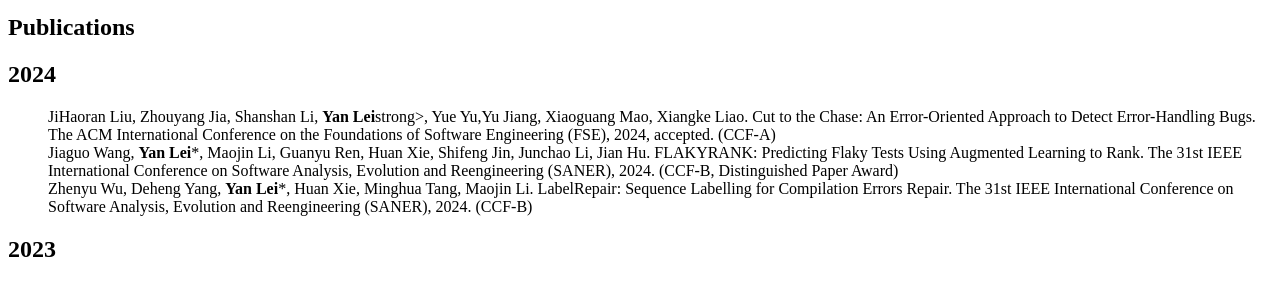
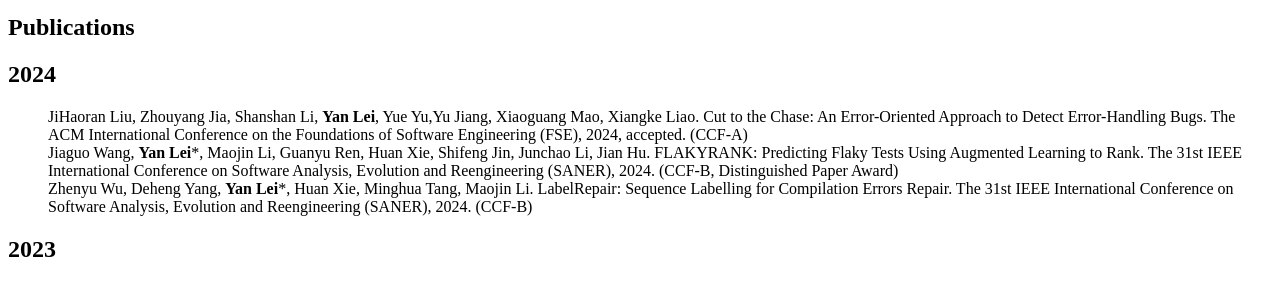
Before and after one commit to yanlei-cs/yanlei-cs.github.io, a Jekyll site: the page built from publications.md, in a window 1280 px wide. Shown: the part 502-785 px from the top of the page. Built offline with Jekyll 4.4.1, drawn with Linux system fonts in a browser that asks for light colours; nearby versions of some CDN libraries; comment, search, counter and statistics services are not loaded.

Commit message:
Update publications.md

```diff
--- a/publications.md
+++ b/publications.md
@@ -8,7 +8,7 @@
 
 ## 2024
 <UL style="LIST-STYLE-TYPE: none" class=pubs>
- <LI>JiHaoran Liu, Zhouyang Jia, Shanshan Li, <strong>Yan Lei</strong>strong>, Yue Yu,Yu Jiang, Xiaoguang Mao, Xiangke Liao. Cut to the Chase: An Error-Oriented Approach to Detect Error-Handling Bugs. The ACM International Conference on the Foundations of Software Engineering (FSE), 2024, accepted. (CCF-A)</LI>
+ <LI>JiHaoran Liu, Zhouyang Jia, Shanshan Li, <strong>Yan Lei</strong>, Yue Yu,Yu Jiang, Xiaoguang Mao, Xiangke Liao. Cut to the Chase: An Error-Oriented Approach to Detect Error-Handling Bugs. The ACM International Conference on the Foundations of Software Engineering (FSE), 2024, accepted. (CCF-A)</LI>
  <LI>Jiaguo Wang, <strong>Yan Lei</strong>*, Maojin Li, Guanyu Ren, Huan Xie, Shifeng Jin, Junchao Li, Jian Hu. FLAKYRANK: Predicting Flaky Tests Using Augmented Learning to Rank. The 31st IEEE International Conference on Software Analysis, Evolution and Reengineering (SANER), 2024. (CCF-B, Distinguished Paper Award)</LI>
 
  <LI>Zhenyu Wu, Deheng Yang, <strong>Yan Lei</strong>*, Huan Xie, Minghua Tang, Maojin Li. LabelRepair: Sequence Labelling for Compilation Errors Repair. The 31st IEEE International Conference on Software Analysis, Evolution and Reengineering (SANER), 2024. (CCF-B)</LI>
```
